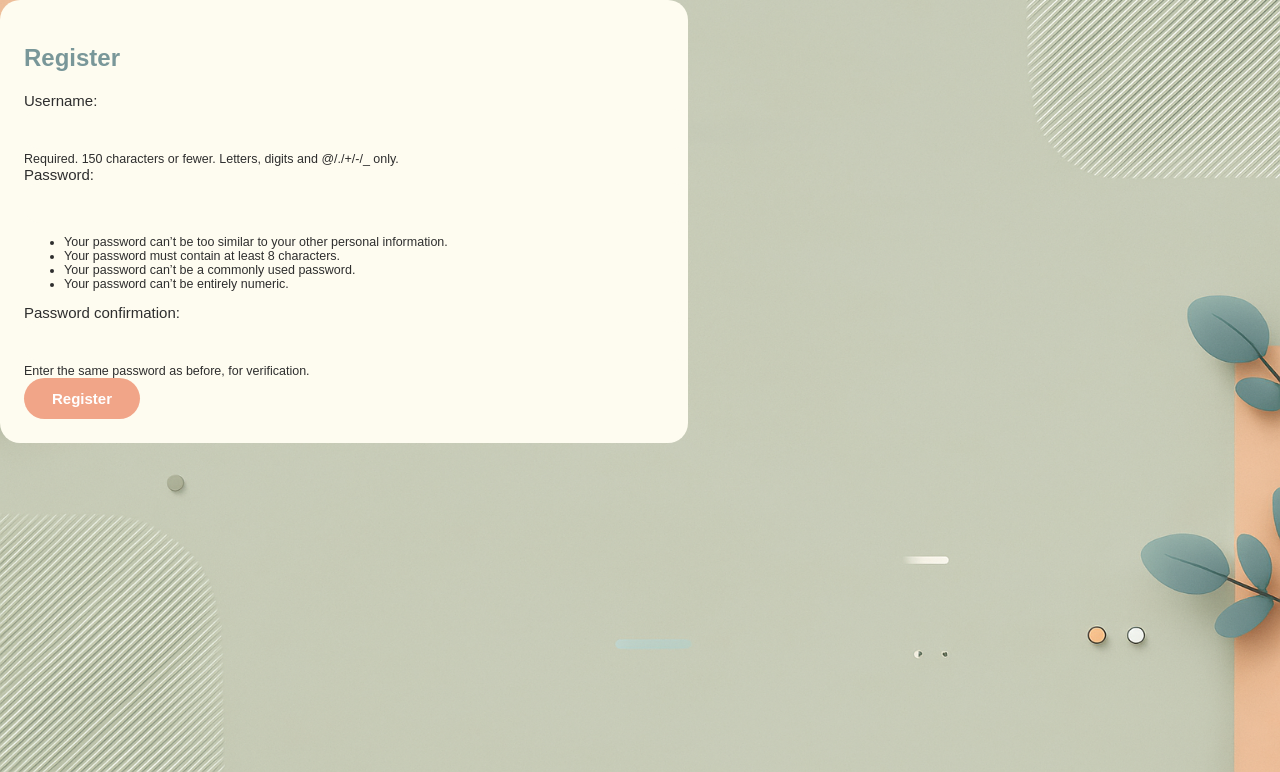
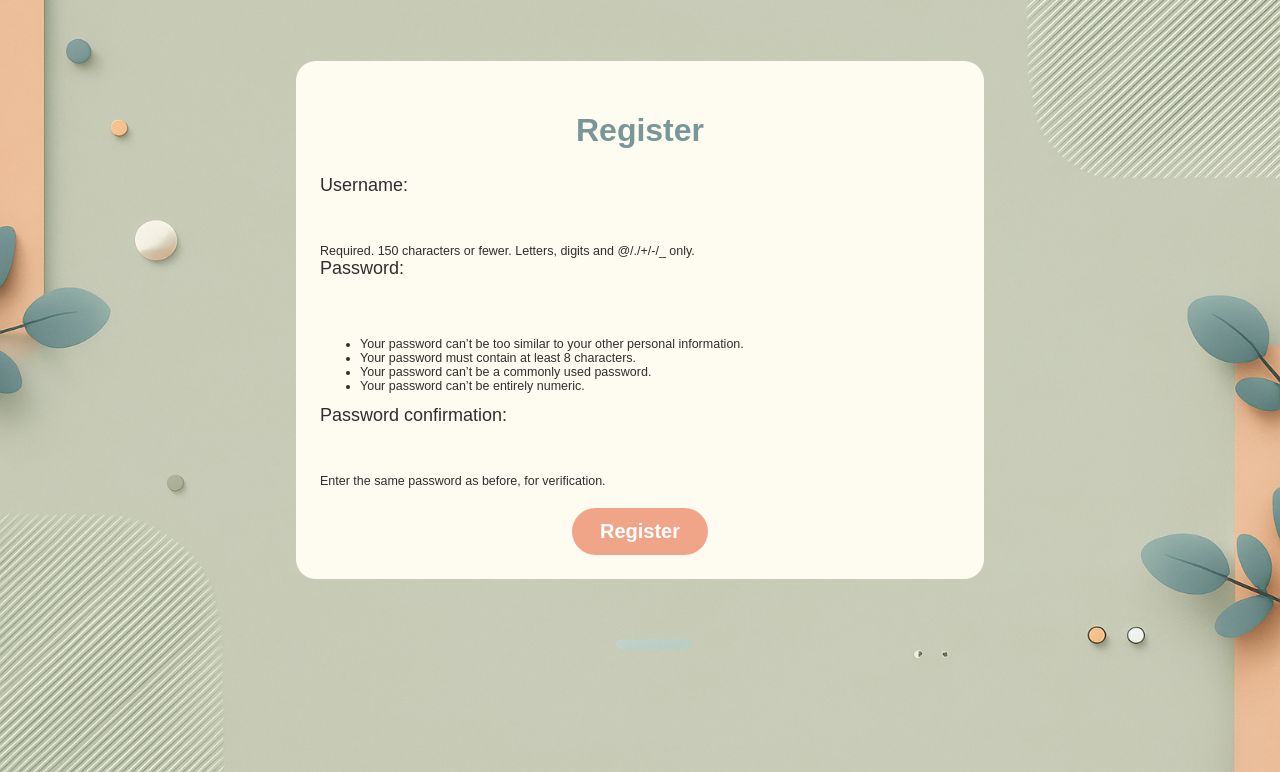
Before and after one commit to Yameen-Shaikh/LearningManagementSystem, a Django app: page /register/ in a window 1280 px wide. Shown: the part 28-800 px from the top of the page. Run offline with Django 5.2, Linux system fonts and the light colour scheme.

Commit message:
Register and Login ui fixed

```diff
--- a/static/css/style.css
+++ b/static/css/style.css
@@ -367,3 +367,29 @@
     font-weight: bold;
     cursor: pointer;
 }
+
+.card h2 {
+  text-align: center;
+  font-size: 32px; /* Increased font size for h2 in cards */
+}
+
+.card .form-group {
+}
+
+.card .form-group label {
+  font-size: 18px; /* Increased font size for labels */
+}
+
+.card .form-control {
+  font-size: 18px; /* Increased font size for input fields */
+}
+
+.card .btn {
+  font-size: 20px; /* Increased font size for buttons */
+  display: block; /* Make button a block element to center it */
+  margin: 20px auto 0; /* Center the button */
+}
+
+.card .form-control {
+  background-color: #fefcf0;
+}
--- a/templates/registration/login.html
+++ b/templates/registration/login.html
@@ -1,6 +1,7 @@
 {% extends 'base.html' %}
 
 {% block content %}
+  <div class="center-card-container">
     <div class="card">
       <h2>Login</h2>
       <form method="post">
@@ -21,4 +22,5 @@
         <button type="submit" class="btn btn-primary">Login</button>
       </form>
     </div>
+  </div>
 {% endblock %}
--- a/templates/registration/register.html
+++ b/templates/registration/register.html
@@ -1,6 +1,7 @@
 {% extends 'base.html' %}
 
 {% block content %}
+  <div class="center-card-container">
     <div class="card">
       <h2>Register</h2>
       <form method="post">
@@ -21,4 +22,5 @@
         <button type="submit" class="btn btn-primary">Register</button>
       </form>
     </div>
+  </div>
 {% endblock %}
```
Lines whose indentation alone changed are shown as unchanged.
